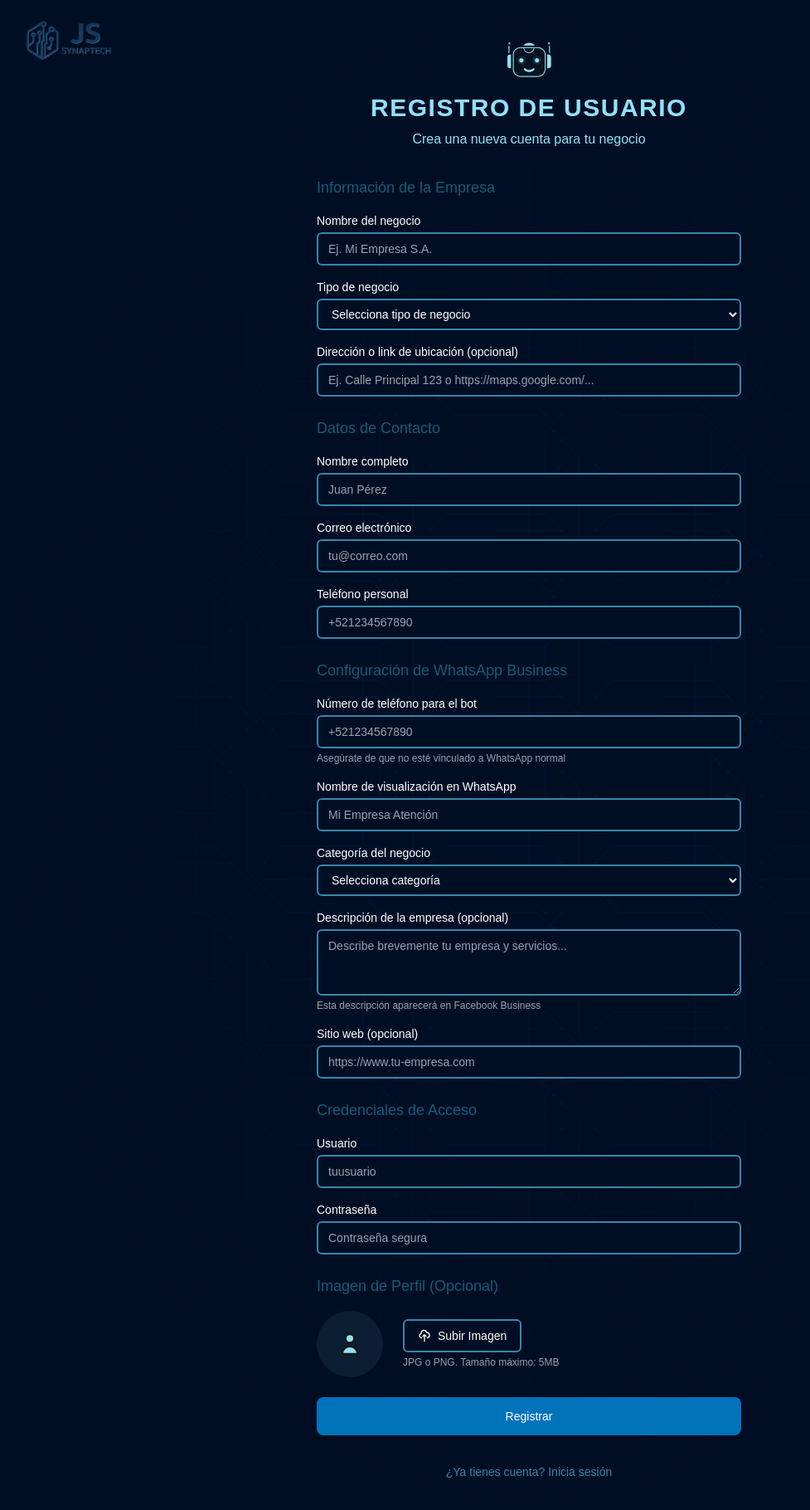
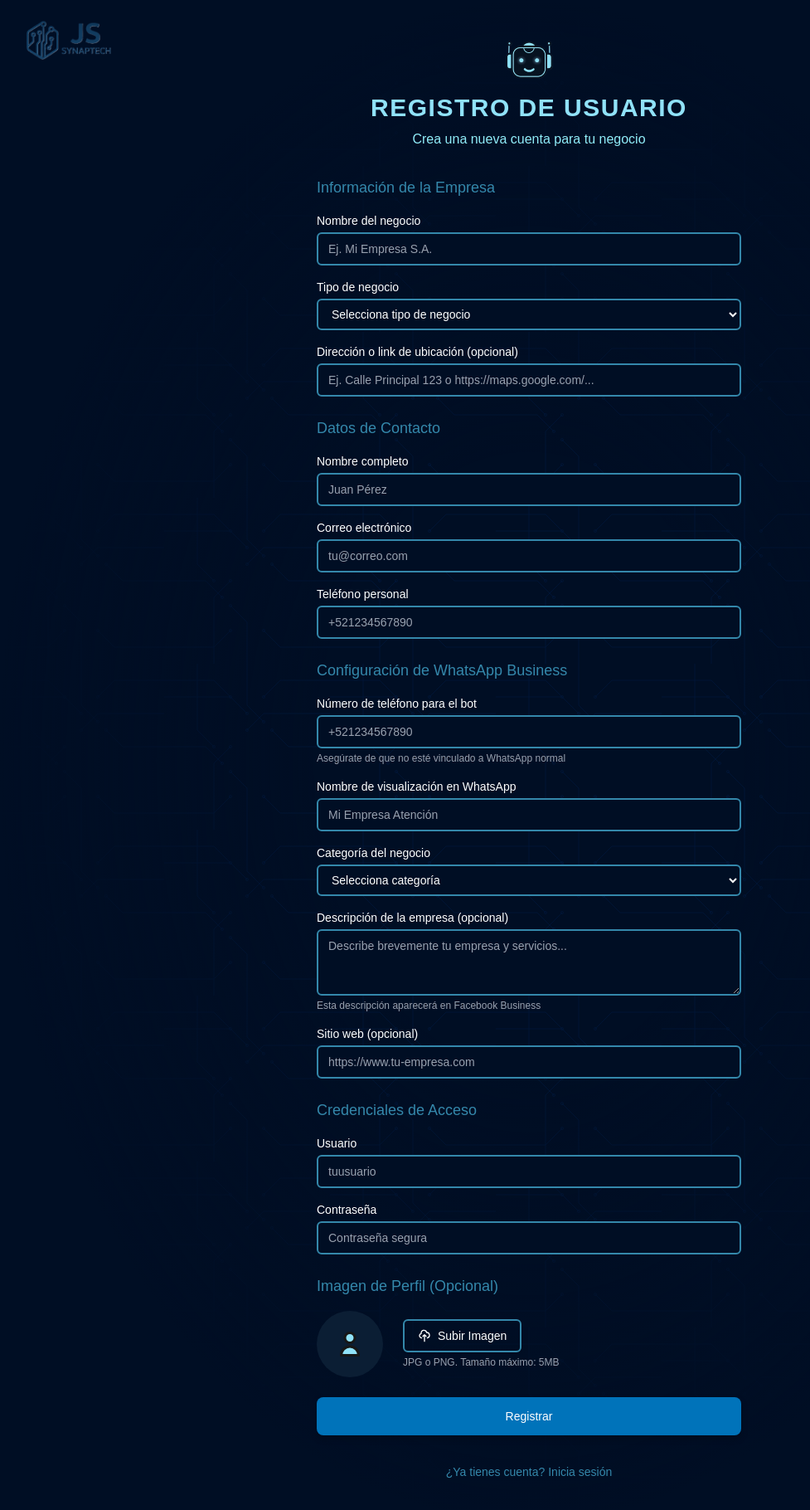
Before and after one commit to Juarezromerojuan09/frontendweb, a Next.js app: page /signup in a window 1280 px wide. Shown: the top 1820 px of the page at 83% size, without its empty margins (2-979 px from the left). Built offline with nearby package versions, Linux system fonts and the light colour scheme.

Commit message:
Primer commit: estructura base del proyecto

```diff
--- a/src/app/signup/page.tsx
+++ b/src/app/signup/page.tsx
@@ -229,7 +229,7 @@ export default function SignupPage() {
             <h1 className="text-3xl font-bold uppercase tracking-wider text-[#90e2f8]">
               Registro de Usuario
             </h1>
-            <p className="mt-2 text-[#90e2f8] text-base">
+            <p className="mt-2 text-[#90ecf8] text-base">
               Crea una nueva cuenta para tu negocio
             </p>
           </div>
@@ -237,7 +237,7 @@ export default function SignupPage() {
           <form className="mt-8 space-y-6" onSubmit={handleSubmit}>
             {/* Información de la empresa */}
             <div>
-              <h3 className="text-lg font-medium text-[#145e77] mb-4">Información de la Empresa</h3>
+              <h3 className="text-lg font-medium text-[#3488ab] mb-4">Información de la Empresa</h3>
               <div className="space-y-4">
                 <div>
                   <label htmlFor="businessName" className="block text-sm font-medium text-white">
@@ -294,7 +294,7 @@ export default function SignupPage() {
 
             {/* Datos de contacto del dueño */}
             <div>
-              <h3 className="text-lg font-medium text-[#145e77] mb-4">Datos de Contacto</h3>
+              <h3 className="text-lg font-medium text-[#3488ab] mb-4">Datos de Contacto</h3>
               <div className="grid grid-cols-1 gap-4">
                 <div>
                   <label htmlFor="fullName" className="block text-sm font-medium text-white">
@@ -349,7 +349,7 @@ export default function SignupPage() {
 
             {/* Datos del número de WhatsApp */}
             <div>
-              <h3 className="text-lg font-medium text-[#145e77] mb-4">Configuración de WhatsApp Business</h3>
+              <h3 className="text-lg font-medium text-[#3488ab] mb-4">Configuración de WhatsApp Business</h3>
               <div className="space-y-4">
                 <div>
                   <label htmlFor="whatsappNumber" className="block text-sm font-medium text-white">
@@ -439,7 +439,7 @@ export default function SignupPage() {
 
             {/* Credenciales de acceso */}
             <div>
-              <h3 className="text-lg font-medium text-[#145e77] mb-4">Credenciales de Acceso</h3>
+              <h3 className="text-lg font-medium text-[#3488ab] mb-4">Credenciales de Acceso</h3>
               <div className="space-y-4">
                 <div>
                   <label htmlFor="username" className="block text-sm font-medium text-white">
@@ -478,7 +478,7 @@ export default function SignupPage() {
 
             {/* Imagen de Perfil */}
             <div>
-              <h3 className="text-lg font-medium text-[#145e77] mb-4">Imagen de Perfil (Opcional)</h3>
+              <h3 className="text-lg font-medium text-[#3488ab] mb-4">Imagen de Perfil (Opcional)</h3>
               <div className="space-y-4">
                 <div className="flex items-center space-x-6">
                   {imagePreview ? (
@@ -501,7 +501,7 @@ export default function SignupPage() {
                     </div>
                   ) : (
                     <div className="w-20 h-20 rounded-full flex items-center justify-center" style={{ backgroundColor: '#0b1e34' }}>
-                      <svg className="w-8 h-8" fill="#90e2f8" stroke="currentColor" viewBox="0 0 24 24">
+                      <svg className="w-9 h-9" fill="#90e2f8" stroke="currentColor" viewBox="0 0 24 24">
                         <path strokeLinecap="round" strokeLinejoin="round" strokeWidth="2" d="M16 7a4 4 0 11-8 0 4 4 0 018 0zM12 14a7 7 0 00-7 7h14a7 7 0 00-7-7z" />
                       </svg>
                     </div>
```
